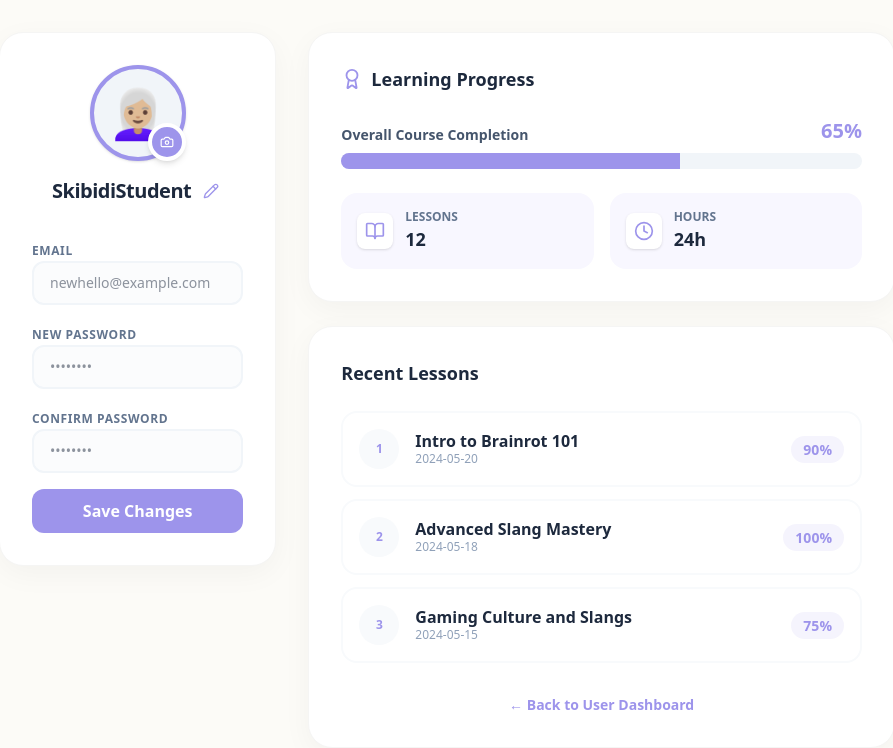
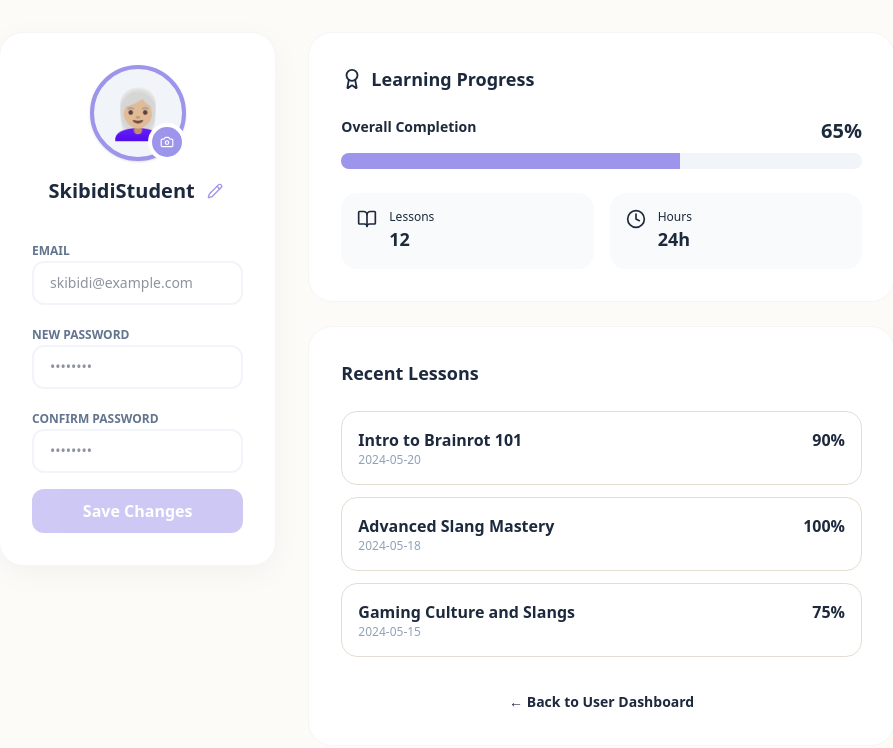
Before and after one commit to KevanSoon/CS203, a Next.js app in the folder frontend/: page /profile in a window 1280 px wide. Shown: the top 748 px of the page, without its empty margins (193-1086 px from the left). Built offline with nearby package versions, Linux system fonts and the light colour scheme.

Commit message:
fix: change detection before saving profile updates

```diff
--- a/frontend/app/profile/page.tsx
+++ b/frontend/app/profile/page.tsx
@@ -2,15 +2,15 @@
 
 import Link from "next/link";
 import { useState, useRef, useEffect } from "react";
-import { Pencil, Camera, Check, BookOpen, Clock, Award } from "lucide-react";
+import { Pencil, Camera, BookOpen, Clock, Award } from "lucide-react";
 import Image from "next/image";
 
 interface UpdateProfileForm {
   username: string;
-  email?: string;
-  password?: string;
-  confirmpassword?: string;
-  profilePic?: string;
+  email: string;
+  password: string;
+  confirmpassword: string;
+  profilePic: string;
 }
 
 // --- Mock Data ---
@@ -35,6 +35,15 @@ export default function UpdateProfile() {
     profilePic: "",
   });
 
+  // ✅ use STATE instead of ref so it is safe during render
+  const [originalForm, setOriginalForm] = useState<UpdateProfileForm>({
+    username: "SkibidiStudent",
+    email: "",
+    password: "",
+    confirmpassword: "",
+    profilePic: "",
+  });
+
   const [errors, setErrors] = useState<Record<string, string>>({});
   const [success, setSuccess] = useState(false);
   const [isEditingUsername, setIsEditingUsername] = useState(false);
@@ -47,6 +56,16 @@ export default function UpdateProfile() {
       usernameInputRef.current?.focus();
     }
   }, [isEditingUsername]);
+
+  // ✅ safe — no refs used
+  function hasChanges(): boolean {
+    return (
+      form.username !== originalForm.username ||
+      form.email !== originalForm.email ||
+      form.profilePic !== originalForm.profilePic ||
+      form.password !== ""
+    );
+  }
 
   const handleImageClick = () => {
     fileInputRef.current?.click();
@@ -67,16 +86,34 @@ export default function UpdateProfile() {
   function handleSubmit(e: React.FormEvent) {
     e.preventDefault();
     setSuccess(false);
+
     const newErrors: Record<string, string> = {};
 
     if (!form.username) newErrors.username = "Cannot be anonymous la!";
+
     if (form.password && form.password !== form.confirmpassword) {
       newErrors.confirmpassword = "Eh the password not the same leh.";
     }
 
+    if (!hasChanges()) {
+      newErrors.nochange = "Please update at least one field before saving.";
+    }
+
     setErrors(newErrors);
+
     if (Object.keys(newErrors).length === 0) {
       console.log("Saving changes:", form);
+
+      // simulate save → update original snapshot
+      setOriginalForm({
+        ...form,
+        password: "",
+        confirmpassword: "",
+      });
+
+      // clear password fields after save
+      setForm((prev) => ({ ...prev, password: "", confirmpassword: "" }));
+
       setSuccess(true);
     }
   }
@@ -84,17 +121,18 @@ export default function UpdateProfile() {
   return (
     <div className="min-h-screen bg-[#FCFBF7] p-4 md:p-8 font-sans text-slate-800">
       <div className="max-w-4xl mx-auto grid grid-cols-1 lg:grid-cols-3 gap-8">
-
-        {/* LEFT COLUMN: Profile Update Form */}
+        {/* LEFT COLUMN */}
         <div className="lg:col-span-1 bg-white p-8 rounded-3xl shadow-[0_8px_30px_rgb(0,0,0,0.04)] border border-stone-100 h-fit">
           <div className="flex flex-col items-center text-center mb-8">
             <div onClick={handleImageClick} className="relative mb-4 group cursor-pointer">
-              <div className="w-24 h-24 rounded-full border-4 border-[#9D94EB] overflow-hidden bg-slate-100 flex items-center justify-center text-5xl shadow-sm transition-transform group-hover:scale-105 group-active:scale-95">
+              <div className="w-24 h-24 rounded-full border-4 border-[#9D94EB] overflow-hidden bg-slate-100 flex items-center justify-center text-5xl shadow-sm">
                 {form.profilePic ? (
                   <Image src={form.profilePic} alt="Profile" fill className="object-cover" unoptimized />
-                ) : ( "👩🏼‍🦳" )}
+                ) : (
+                  "👩🏼‍🦳"
+                )}
               </div>
-              <div className="absolute bottom-0 right-0 bg-[#9D94EB] p-2 rounded-full border-4 border-white shadow-md text-white">
+              <div className="absolute bottom-0 right-0 bg-[#9D94EB] p-2 rounded-full border-4 border-white text-white">
                 <Camera size={14} />
               </div>
               <input type="file" ref={fileInputRef} onChange={handleImageChange} accept="image/*" className="hidden" />
@@ -109,11 +147,11 @@ export default function UpdateProfile() {
                   onChange={handleChange}
                   onBlur={() => setIsEditingUsername(false)}
                   onKeyDown={(e) => e.key === "Enter" && setIsEditingUsername(false)}
-                  className="text-xl font-extrabold text-slate-800 border-b-2 border-[#9D94EB] bg-transparent outline-none w-full text-center"
+                  className="text-xl font-extrabold border-b-2 border-[#9D94EB] bg-transparent outline-none text-center"
                 />
               ) : (
                 <>
-                  <h1 className="text-xl font-extrabold text-slate-800 tracking-tight">{form.username}</h1>
+                  <h1 className="text-xl font-extrabold">{form.username}</h1>
                   <button onClick={() => setIsEditingUsername(true)} className="p-1 hover:bg-slate-100 rounded-full">
                     <Pencil size={16} className="text-[#9D94EB]" />
                   </button>
@@ -125,65 +163,99 @@ export default function UpdateProfile() {
 
           <form onSubmit={handleSubmit} className="space-y-4">
             <div className="space-y-1">
-              <label className="text-xs font-bold text-slate-500 uppercase tracking-wider">Email</label>
-              <input type="email" name="email" value={form.email} onChange={handleChange} placeholder="newhello@example.com" className="w-full border-2 border-slate-100 bg-slate-50/50 rounded-xl px-4 py-2.5 focus:outline-none focus:border-[#9D94EB] text-sm" />
+              <label className="text-xs font-bold text-slate-500 uppercase">Email</label>
+              <input
+                type="email"
+                name="email"
+                placeholder="skibidi@example.com"
+                value={form.email}
+                onChange={handleChange}
+                className="w-full border-2 border-slate-100 rounded-xl px-4 py-2.5 text-sm"
+              />
             </div>
+
             <div className="space-y-1">
-              <label className="text-xs font-bold text-slate-500 uppercase tracking-wider">New Password</label>
-              <input type="password" name="password" onChange={handleChange} placeholder="••••••••" className="w-full border-2 border-slate-100 bg-slate-50/50 rounded-xl px-4 py-2.5 focus:outline-none focus:border-[#9D94EB] text-sm" />
+              <label className="text-xs font-bold text-slate-500 uppercase">New Password</label>
+              <input
+                type="password"
+                name="password"
+                placeholder="••••••••"
+                value={form.password}
+                onChange={handleChange}
+                className="w-full border-2 border-slate-100 rounded-xl px-4 py-2.5 text-sm"
+              />
             </div>
+
             <div className="space-y-1">
-              <label className="text-xs font-bold text-slate-500 uppercase tracking-wider">Confirm Password</label>
-              <input type="password" name="confirmpassword" onChange={handleChange} placeholder="••••••••" className={`w-full border-2 rounded-xl px-4 py-2.5 focus:outline-none focus:border-[#9D94EB] text-sm ${errors.confirmpassword ? "border-red-400 bg-red-50" : "border-slate-100 bg-slate-50/50"}`} />
-              {errors.confirmpassword && <p className="text-xs text-red-500 mt-1">{errors.confirmpassword}</p>}
+              <label className="text-xs font-bold text-slate-500 uppercase">Confirm Password</label>
+              <input
+                type="password"
+                name="confirmpassword"
+                placeholder="••••••••"
+                value={form.confirmpassword}
+                onChange={handleChange}
+                className={`w-full border-2 rounded-xl px-4 py-2.5 text-sm ${
+                  errors.confirmpassword ? "border-red-400" : "border-slate-100"
+                }`}
+              />
+              {errors.confirmpassword && (
+                <p className="text-xs text-red-500">{errors.confirmpassword}</p>
+              )}
             </div>
-            <button type="submit" className="w-full h-11 rounded-xl bg-[#9D94EB] text-white font-bold hover:bg-[#7f75d4] transition-all active:scale-[0.98]">
+
+            {errors.nochange && (
+              <p className="text-xs text-red-500 text-center">{errors.nochange}</p>
+            )}
+
+            <button
+              type="submit"
+              disabled={!hasChanges()}
+              className="w-full h-11 rounded-xl bg-[#9D94EB] text-white font-bold disabled:opacity-50 disabled:cursor-not-allowed"
+            >
               Save Changes
             </button>
           </form>
-          {success && <p className="text-center mt-4 text-green-500 font-bold text-sm">Power la! Profile updated. ✅</p>}
+
+          {success && (
+            <p className="text-center mt-4 text-green-600 font-bold text-sm">
+              Profile updated successfully.
+            </p>
+          )}
         </div>
 
-        {/* RIGHT COLUMN: Progress & History */}
+        {/* RIGHT COLUMN */}
         <div className="lg:col-span-2 space-y-6">
-
-          {/* Progress Section */}
-          <div className="bg-white p-8 rounded-3xl shadow-[0_8px_30px_rgb(0,0,0,0.04)] border border-stone-100">
+          <div className="bg-white p-8 rounded-3xl border border-stone-100">
             <h2 className="text-lg font-extrabold mb-6 flex items-center gap-2">
-              <Award className="text-[#9D94EB]" size={22} /> Learning Progress
+              <Award size={22} /> Learning Progress
             </h2>
 
             <div className="space-y-6">
               <div>
-                <div className="flex justify-between mb-2 items-end">
-                  <span className="text-sm font-bold text-slate-600">Overall Course Completion</span>
-                  <span className="text-xl font-black text-[#9D94EB]">{MOCK_STATS.overallProgress}%</span>
+                <div className="flex justify-between mb-2">
+                  <span className="text-sm font-bold">Overall Completion</span>
+                  <span className="text-xl font-black">{MOCK_STATS.overallProgress}%</span>
                 </div>
-                {/* PROGRESS BAR */}
                 <div className="w-full h-4 bg-slate-100 rounded-full overflow-hidden">
                   <div
-                    className="h-full bg-[#9D94EB] transition-all duration-1000 ease-out"
+                    className="h-full bg-[#9D94EB]"
                     style={{ width: `${MOCK_STATS.overallProgress}%` }}
                   />
                 </div>
               </div>
 
               <div className="grid grid-cols-2 gap-4">
-                <div className="bg-[#F8F7FF] p-4 rounded-2xl flex items-center gap-3">
-                  <div className="bg-white p-2 rounded-lg shadow-sm text-[#9D94EB]">
+                <div className="p-4 rounded-2xl bg-slate-50 flex gap-3">
                   <BookOpen size={20} />
-                  </div>
                   <div>
-                    <p className="text-xs text-slate-500 font-bold uppercase">Lessons</p>
+                    <p className="text-xs">Lessons</p>
                     <p className="text-lg font-black">{MOCK_STATS.lessonsCompleted}</p>
                   </div>
                 </div>
-                <div className="bg-[#F8F7FF] p-4 rounded-2xl flex items-center gap-3">
-                  <div className="bg-white p-2 rounded-lg shadow-sm text-[#9D94EB]">
+                <div className="p-4 rounded-2xl bg-slate-50 flex gap-3">
                   <Clock size={20} />
-                  </div>
                   <div>
-                    <p className="text-xs text-slate-500 font-bold uppercase">Hours</p>
+                    <p className="text-xs">Hours</p>
                     <p className="text-lg font-black">{MOCK_STATS.totalHours}h</p>
                   </div>
                 </div>
@@ -191,39 +263,26 @@ export default function UpdateProfile() {
             </div>
           </div>
 
-          {/* Lesson History Section */}
-          <div className="bg-white p-8 rounded-3xl shadow-[0_8px_30px_rgb(0,0,0,0.04)] border border-stone-100">
+          <div className="bg-white p-8 rounded-3xl border border-stone-100">
             <h2 className="text-lg font-extrabold mb-6">Recent Lessons</h2>
-            <div className="overflow-hidden">
             <div className="space-y-3">
               {MOCK_HISTORY.map((lesson) => (
-                  <div key={lesson.id} className="flex items-center justify-between p-4 rounded-2xl border-2 border-slate-50 hover:border-[#9D94EB]/30 transition-colors group">
-                    <div className="flex items-center gap-4">
-                      <div className="w-10 h-10 rounded-full bg-slate-50 flex items-center justify-center text-[#9D94EB] font-bold text-xs group-hover:bg-[#9D94EB] group-hover:text-white transition-colors">
-                        {lesson.id}
-                      </div>
+                <div key={lesson.id} className="flex justify-between p-4 rounded-2xl border">
                   <div>
-                        <h3 className="font-bold text-slate-800 leading-tight">{lesson.title}</h3>
+                    <h3 className="font-bold">{lesson.title}</h3>
                     <p className="text-xs text-slate-400">{lesson.date}</p>
                   </div>
-                    </div>
-                    <div className="text-right">
-                      <span className="text-sm font-black text-[#9D94EB] bg-[#9D94EB]/10 px-3 py-1 rounded-full">
-                        {lesson.score}
-                      </span>
-                    </div>
+                  <span className="font-black">{lesson.score}</span>
                 </div>
               ))}
             </div>
-            </div>
 
             <div className="mt-8 text-center">
-              <Link href="/dashboard" className="text-sm font-bold text-[#9D94EB] hover:underline flex items-center justify-center gap-2">
+              <Link href="/dashboard" className="text-sm font-bold hover:underline">
                 ← Back to User Dashboard
               </Link>
             </div>
           </div>
-
         </div>
       </div>
     </div>
```
Lines whose indentation alone changed are shown as unchanged.
